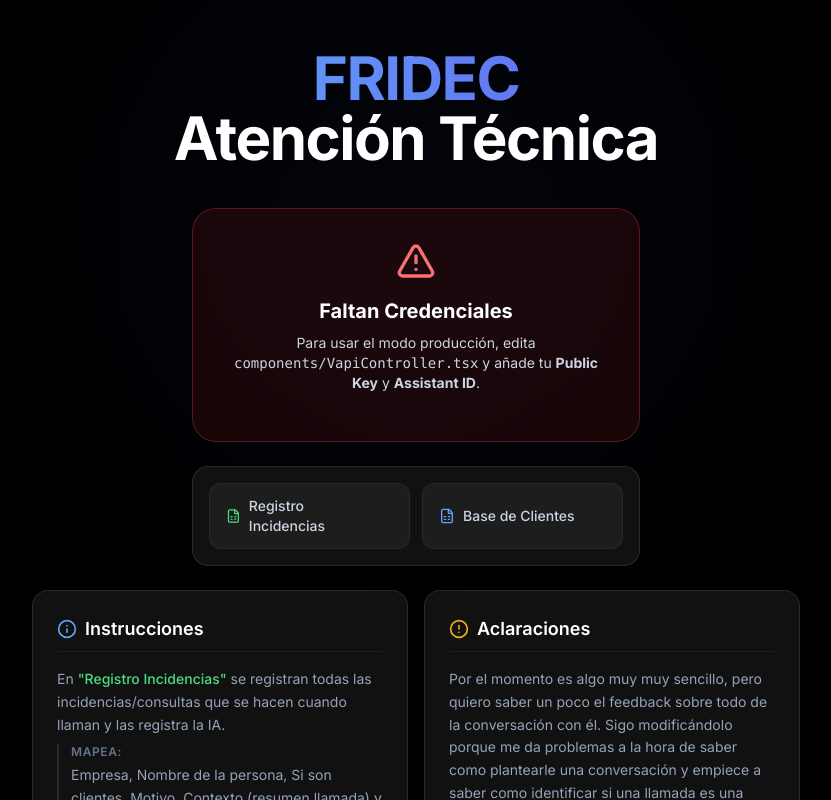
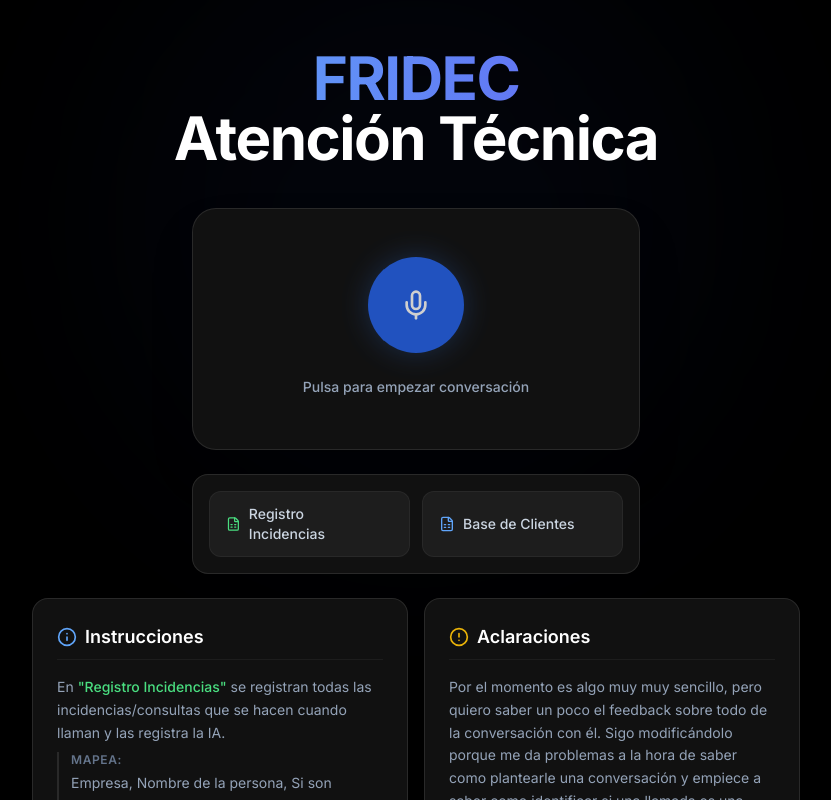
Before and after one commit to IsmaelJesus20/web-para-probar-el-SAT-de-Fridec, a React (Vite) app: page / in a window 1280 px wide. Shown: the top 800 px of the page, without its empty margins (224-1055 px from the left). Built offline with nearby package versions, Linux system fonts and the light colour scheme.

Commit message:
feat: Configure VAPI credentials for assistant integration
- Add VAPI Public Key
- Add VAPI Assistant ID

https://claude.ai/code/session_011by7Z9QrWn17B9wm7tvLtj

```diff
--- a/components/VapiController.tsx
+++ b/components/VapiController.tsx
@@ -9,8 +9,8 @@ import { CallStatus } from '../types';
 // 2. Copia tu Public Key de la sección Account/Org
 // 3. Copia el ID del Asistente que quieres usar
 // ==========================================
-const VAPI_PUBLIC_KEY = "TU_PUBLIC_KEY_AQUI";
-const VAPI_ASSISTANT_ID = "TU_ASSISTANT_ID_AQUI";
+const VAPI_PUBLIC_KEY = "44134459-dc05-495e-a0a8-641860eb485e";
+const VAPI_ASSISTANT_ID = "2960c98a-b055-4e0f-8680-a58a5a6d8d9b";
 
 const VapiController: React.FC = () => {
   const [status, setStatus] = useState<CallStatus>('idle');
```
